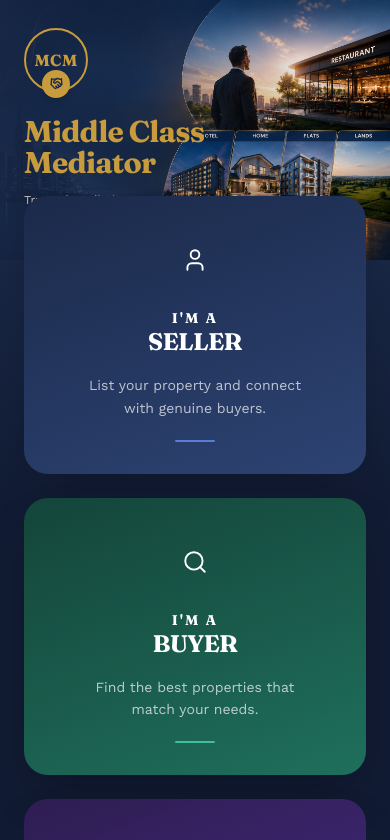
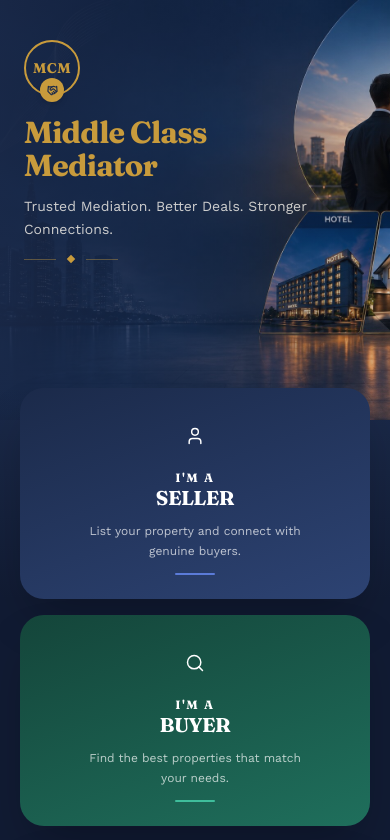
Before and after one commit to naveensridhiventures-bit/middle-class-mediator, a React (Vite) app: page / in a window 390 px wide. Shown: the top 840 px of the page. Built offline with nearby package versions, Linux system fonts and the light colour scheme.

Commit message:
fix mobile hero clipping and oversized role cards

```diff
--- a/src/pages/Home.jsx
+++ b/src/pages/Home.jsx
@@ -34,34 +34,35 @@ const roles = [
 export default function Home() {
   return (
     <div className="bg-ink">
-      {/* ---------- Hero — real banner photo, sized to its own aspect ratio ---------- */}
-      <section className="relative overflow-hidden bg-ink" style={{ aspectRatio: "1535 / 1024" }}>
+      {/* ---------- Hero — real banner photo ---------- */}
+      {/* Mobile: height grows to fit the text (never clips it). From sm up: locked to the photo's own aspect ratio so the full image shows. */}
+      <section className="relative overflow-hidden bg-ink min-h-[420px] sm:min-h-0 sm:aspect-[1535/1024]">
         <img
           src="/images/hero-banner.jpg"
           alt="Middle Class Mediator — trusted mediation for hotels, homes, flats and lands"
-          className="absolute inset-0 w-full h-full object-cover"
+          className="absolute inset-0 w-full h-full object-cover object-left sm:object-center"
         />
         {/* Safety gradient so the logo/text stay legible on any screen size */}
-        <div className="absolute inset-0 bg-gradient-to-r from-ink/85 via-ink/25 to-transparent pointer-events-none" />
+        <div className="absolute inset-0 bg-gradient-to-r from-ink/90 via-ink/55 to-ink/15 sm:to-transparent pointer-events-none" />
 
-        <div className="relative h-full max-w-7xl mx-auto px-6 lg:px-10 flex items-center">
+        <div className="relative max-w-7xl mx-auto px-6 lg:px-10 flex items-center py-10 sm:py-0 sm:h-full">
           <div className="max-w-sm">
-            <div className="relative w-16 h-16 sm:w-20 sm:h-20 mb-6 sm:mb-9">
-              <div className="w-16 h-16 sm:w-20 sm:h-20 rounded-full border-2 border-gold flex items-center justify-center">
-                <span className="font-display font-bold text-gold text-base sm:text-lg tracking-wide">MCM</span>
+            <div className="relative w-14 h-14 sm:w-20 sm:h-20 mb-5 sm:mb-9">
+              <div className="w-14 h-14 sm:w-20 sm:h-20 rounded-full border-2 border-gold flex items-center justify-center">
+                <span className="font-display font-bold text-gold text-sm sm:text-lg tracking-wide">MCM</span>
               </div>
-              <div className="absolute -bottom-1.5 sm:-bottom-2 left-1/2 -translate-x-1/2 w-7 h-7 sm:w-8 sm:h-8 rounded-full bg-gold flex items-center justify-center shadow-md">
-                <Handshake size={13} className="text-ink" strokeWidth={2.5} />
+              <div className="absolute -bottom-1.5 sm:-bottom-2 left-1/2 -translate-x-1/2 w-6 h-6 sm:w-8 sm:h-8 rounded-full bg-gold flex items-center justify-center shadow-md">
+                <Handshake size={11} className="text-ink" strokeWidth={2.5} />
               </div>
             </div>
 
-            <h1 className="font-display font-bold text-gold text-3xl sm:text-5xl lg:text-[3.4rem] leading-[1.05] tracking-tight">
+            <h1 className="font-display font-bold text-gold text-[1.9rem] leading-[1.1] sm:text-5xl lg:text-[3.4rem] sm:leading-[1.05] tracking-tight">
               Middle Class
               <br />
               Mediator
             </h1>
 
-            <p className="text-paper/75 text-xs sm:text-base mt-3 sm:mt-5 leading-relaxed">
+            <p className="text-paper/80 text-sm sm:text-base mt-3 sm:mt-5 leading-relaxed">
               Trusted Mediation. Better Deals. Stronger Connections.
             </p>
 
@@ -75,31 +76,32 @@ export default function Home() {
       </section>
 
       {/* ---------- Role cards — float up over the hero photo's floor ---------- */}
-      <section className="relative z-10 -mt-16 sm:-mt-24 lg:-mt-28 pb-14 lg:pb-20">
+      <section className="relative z-10 -mt-8 sm:-mt-24 lg:-mt-28 pb-10 sm:pb-14 lg:pb-20">
         <div
           className="absolute inset-0 -z-10"
-          style={{ background: "linear-gradient(to bottom, transparent, #111B33 35%, #111B33)" }}
+          style={{ background: "linear-gradient(to bottom, transparent, #111B33 30%, #111B33)" }}
         />
-        <div className="max-w-7xl mx-auto px-6 lg:px-10">
-          <div className="grid sm:grid-cols-3 gap-6">
+        <div className="max-w-7xl mx-auto px-5 sm:px-6 lg:px-10">
+          <div className="grid sm:grid-cols-3 gap-4 sm:gap-6">
             {roles.map((r) => (
               <Link
                 key={r.to}
                 to={r.to}
-                className="group rounded-3xl p-8 flex flex-col items-center text-center gap-4 shadow-2xl hover:-translate-y-1.5 hover:shadow-[0_25px_60px_-15px_rgba(0,0,0,0.6)] transition-all"
+                className="group rounded-3xl p-6 sm:p-8 flex flex-col items-center text-center gap-2.5 sm:gap-4 shadow-2xl hover:-translate-y-1.5 hover:shadow-[0_25px_60px_-15px_rgba(0,0,0,0.6)] transition-all"
                 style={{ background: `linear-gradient(160deg, ${r.from}, ${r.to2})` }}
               >
-                <span className="w-16 h-16 rounded-full bg-white/12 flex items-center justify-center group-hover:bg-white/20 transition">
-                  <r.icon size={26} className="text-white" strokeWidth={1.75} />
+                <span className="w-12 h-12 sm:w-16 sm:h-16 rounded-full bg-white/12 flex items-center justify-center group-hover:bg-white/20 transition">
+                  <r.icon size={20} className="sm:hidden text-white" strokeWidth={1.75} />
+                  <r.icon size={26} className="hidden sm:block text-white" strokeWidth={1.75} />
                 </span>
                 <div>
-                  <p className="font-display font-bold text-white text-sm tracking-[0.15em]">I'M A</p>
-                  <h2 className="font-display font-bold text-white text-2xl sm:text-[1.7rem] tracking-tight -mt-0.5">
+                  <p className="font-display font-bold text-white text-xs sm:text-sm tracking-[0.15em]">I'M A</p>
+                  <h2 className="font-display font-bold text-white text-xl sm:text-2xl lg:text-[1.7rem] tracking-tight -mt-0.5">
                     {r.title}
                   </h2>
                 </div>
-                <p className="text-white/70 text-sm leading-relaxed max-w-[220px]">{r.desc}</p>
-                <span className="h-0.5 w-10 rounded-full mt-1" style={{ backgroundColor: r.underline }} />
+                <p className="text-white/70 text-xs sm:text-sm leading-relaxed max-w-[240px] sm:max-w-[220px]">{r.desc}</p>
+                <span className="h-0.5 w-10 rounded-full mt-0.5 sm:mt-1" style={{ backgroundColor: r.underline }} />
               </Link>
             ))}
           </div>
```
